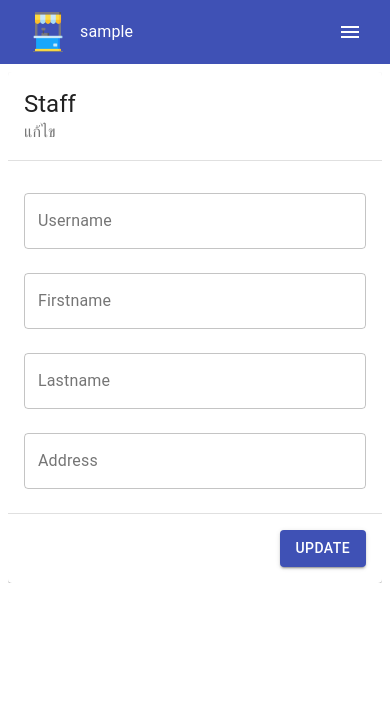
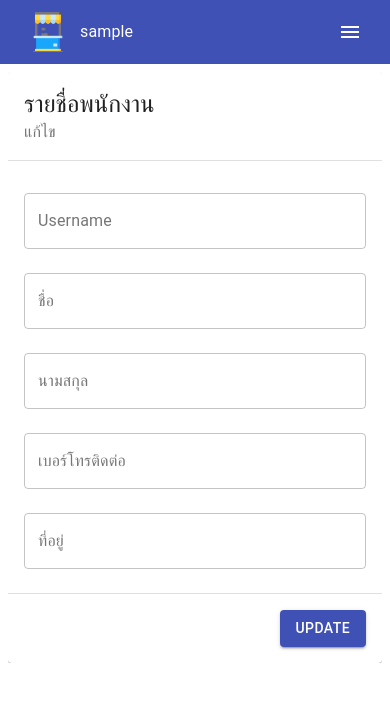
Before and after one commit to little0team/kiosk-cms, a React (Create React App) app: page /app/staff/1/1 in a window 390 px wide. Shown: the top 702 px of the page. Built offline with nearby package versions, Linux system fonts and the light colour scheme; no server answers; sample sign-in values are in the browser's storage.

Commit message:
Add Mobile filed in staff module

```diff
--- a/public/index.html
+++ b/public/index.html
@@ -24,7 +24,7 @@
       work correctly both with client-side routing and a non-root public URL.
       Learn how to configure a non-root public URL by running `npm run build`.
     -->
-    <title>React App</title>
+    <title>Kiosk-CMS</title>
   </head>
   <body>
     <noscript>You need to enable JavaScript to run this app.</noscript>
--- a/src/components/TableStaff/TableBodyData.js
+++ b/src/components/TableStaff/TableBodyData.js
@@ -82,6 +82,8 @@ export default function TableBodyData({
 
               <TableCell>{row.address}</TableCell>
 
+              <TableCell>{row.mobile}</TableCell>
+
               <TableCell>
                 {row.types === 'branch.master' ? 'พนักงาน' : 'ผู้จัดการ'}
               </TableCell>
--- a/src/components/TableStaff/TableHeader.js
+++ b/src/components/TableStaff/TableHeader.js
@@ -23,6 +23,12 @@ const headCells = [
     numeric: false,
     disablePadding: false,
     label: 'ที่อยู่',
+  },
+  {
+    id: 'mobile',
+    numeric: false,
+    disablePadding: false,
+    label: 'เบอร์โทร',
   },
   {
     id: 'types',
--- a/src/pages/dashboard/DashboardPage.js
+++ b/src/pages/dashboard/DashboardPage.js
@@ -1,6 +1,6 @@
 import React, { useState, useEffect } from 'react';
 import { makeStyles } from '@material-ui/core/styles';
-import { Container, Grid, Typography } from '@material-ui/core';
+import { Container, Grid, TextField, Typography } from '@material-ui/core';
 import AllProductWidget from './widgets/AllProductWidget';
 import OrderInfoWidget from './widgets/OrderInfoWidget';
 import CategoryListWidget from './widgets/CategoryListWidget';
@@ -12,13 +12,20 @@ import useInterval from 'hooks/useInterval';
 import handlePromise from 'utils/handlePromise';
 import apiGetDashboard from 'apis/dashboard/apiGetDashboard';
 import apiGetBranchs from 'apis/branch/apiGetBranchs';
+import { DateRangePicker } from 'materialui-daterange-picker';
 import { formatDateTime } from 'utils/formatDateTime';
+import { formatDate } from 'utils/formatDate';
 
 const useStyles = makeStyles((theme) => ({
   formControl: {
-    // margin: theme.spacing(1),
-    // marginTop: 10,
     minWidth: 120,
+  },
+  datePicker: {
+    position: 'fixed',
+    left: '30%',
+  },
+  datePickerField: {
+    width: '30%',
   },
 }));
 
@@ -28,6 +35,11 @@ export default function DashboardPage() {
   const [branches, setBranches] = useState([]);
   const [branchSelected, setBranchSelected] = useState('');
   const [currentDateTime, setCurrentDateTime] = useState('');
+  const [open, setOpen] = useState(false);
+  const [dateRange, setDateRange] = useState({
+    startDate: '',
+    endDate: '',
+  });
 
   useEffect(() => {
     const fetchBranches = async () => {
@@ -40,6 +52,19 @@ export default function DashboardPage() {
 
     fetchBranches();
   }, []);
+
+  const toggle = () => setOpen(!open);
+
+  const changeDateRange = (date) => {
+    const dateRange = {
+      startDate: formatDate(date.startDate),
+      endDate: formatDate(date.endDate),
+    };
+
+    setDateRange(dateRange);
+
+    return toggle();
+  };
 
   const handleChange = (event) => {
     const branchId = event.target.value;
@@ -71,7 +96,11 @@ export default function DashboardPage() {
           </Grid>
 
           <Grid item md={6}>
-            <FormControl variant="outlined" className={classes.formControl}>
+            <FormControl
+              variant="outlined"
+              size="small"
+              className={classes.formControl}
+            >
               <InputLabel id="demo-simple-select-outlined-label">
                 สาขา
               </InputLabel>
@@ -88,6 +117,27 @@ export default function DashboardPage() {
                 ))}
               </Select>
             </FormControl>
+
+            <TextField
+              id="date-picker"
+              label="วันที่ทำรายการ"
+              variant="outlined"
+              value={
+                dateRange.startDate &&
+                `${dateRange?.startDate} - ${dateRange?.endDate}`
+              }
+              onClick={toggle}
+              size="small"
+              className={classes.datePickerField}
+            />
+
+            <DateRangePicker
+              open={open}
+              toggle={toggle}
+              onChange={changeDateRange}
+              wrapperClassName={classes.datePicker}
+              initialDateRange={dateRange}
+            />
           </Grid>
         </Grid>
 
--- a/src/pages/staff/StaffPage.js
+++ b/src/pages/staff/StaffPage.js
@@ -28,10 +28,12 @@ const StaffPage = ({ className, ...rest }) => {
   const classes = useStyles();
   const history = useHistory();
   const initValue = {
+    type: 'branch.staff',
     username: '',
     password: '',
     firstname: '',
     lastname: '',
+    mobile: '',
     address: '',
   };
   const [values, setValues] = useState(initValue);
@@ -96,7 +98,7 @@ const StaffPage = ({ className, ...rest }) => {
   return (
     <form className={clsx(classes.root, className)} {...rest}>
       <Card>
-        <CardHeader subheader={isNewStaff ? 'เพิ่ม' : 'แก้ไข'} title="Staff" />
+        <CardHeader subheader={isNewStaff ? 'เพิ่ม' : 'แก้ไข'} title="รายชื่อพนักงาน" />
 
         <Divider />
 
@@ -136,7 +138,7 @@ const StaffPage = ({ className, ...rest }) => {
 
           <TextField
             fullWidth
-            label="Firstname"
+            label="ชื่อ"
             margin="normal"
             name="firstname"
             onChange={handleChange}
@@ -144,9 +146,10 @@ const StaffPage = ({ className, ...rest }) => {
             value={values?.firstname}
             variant="outlined"
           />
+
           <TextField
             fullWidth
-            label="Lastname"
+            label="นามสกุล"
             margin="normal"
             name="lastname"
             onChange={handleChange}
@@ -154,9 +157,21 @@ const StaffPage = ({ className, ...rest }) => {
             value={values?.lastname}
             variant="outlined"
           />
+
           <TextField
             fullWidth
-            label="Address"
+            label="เบอร์โทรติดต่อ"
+            margin="normal"
+            name="mobile"
+            onChange={handleChange}
+            type="text"
+            value={values?.mobile}
+            variant="outlined"
+          />
+
+          <TextField
+            fullWidth
+            label="ที่อยู่"
             margin="normal"
             name="address"
             onChange={handleChange}
--- a/src/pages/staff/Toolbar.js
+++ b/src/pages/staff/Toolbar.js
@@ -16,7 +16,7 @@ const Toolbar = ({ className, ...rest }) => {
   return (
     <div className={clsx(classes.root, className)} {...rest}>
       <Box display="flex" justifyContent="flex-end">
-        <Link to="/app/staff/new">
+        <Link to="/app/staff/new/in-branch">
           <Button color="primary" variant="contained">
             เพิ่มพนักงาน
           </Button>
```
Also changed, not shown: 1 other file (tests, documents, lock files or other folders).
